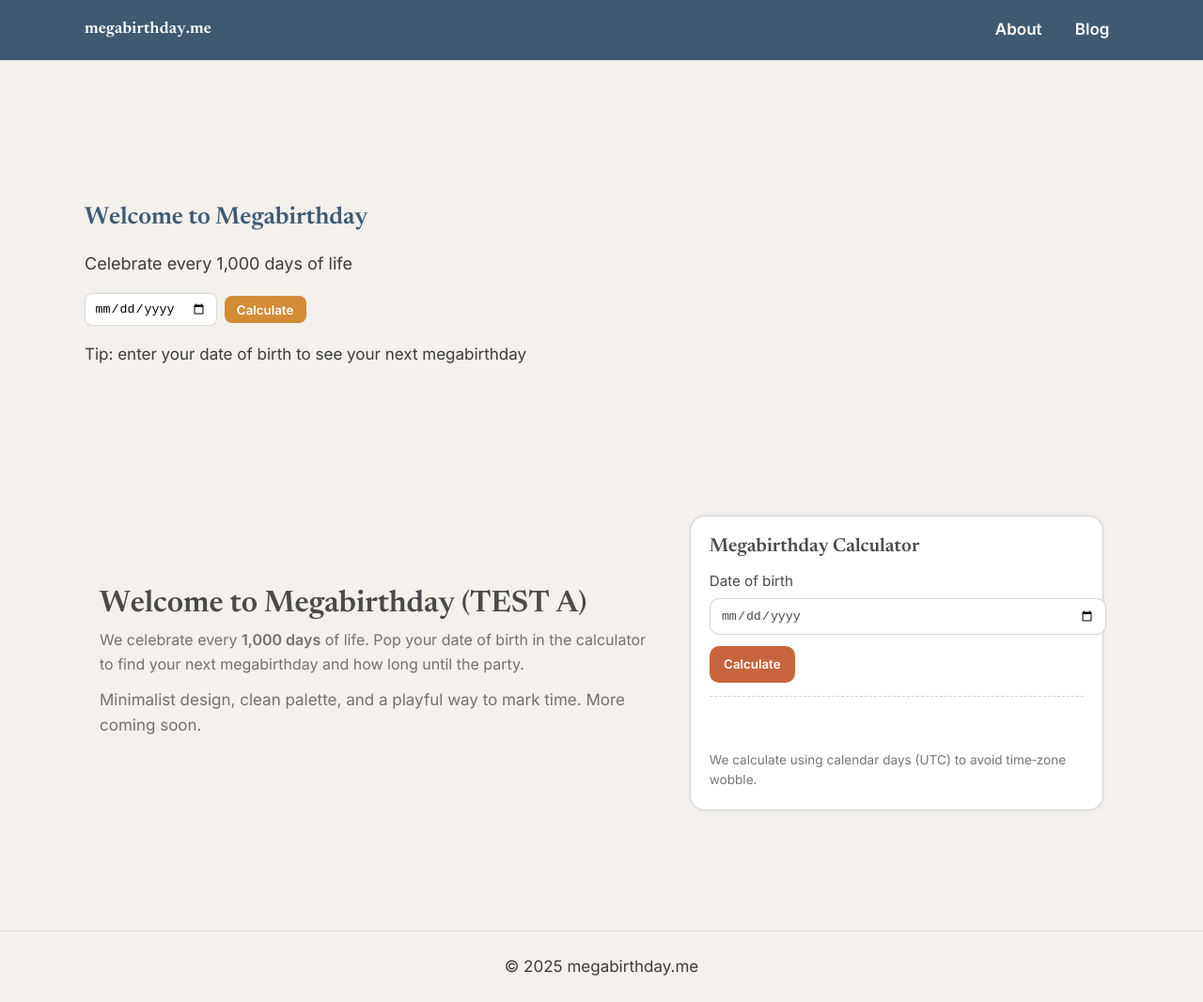
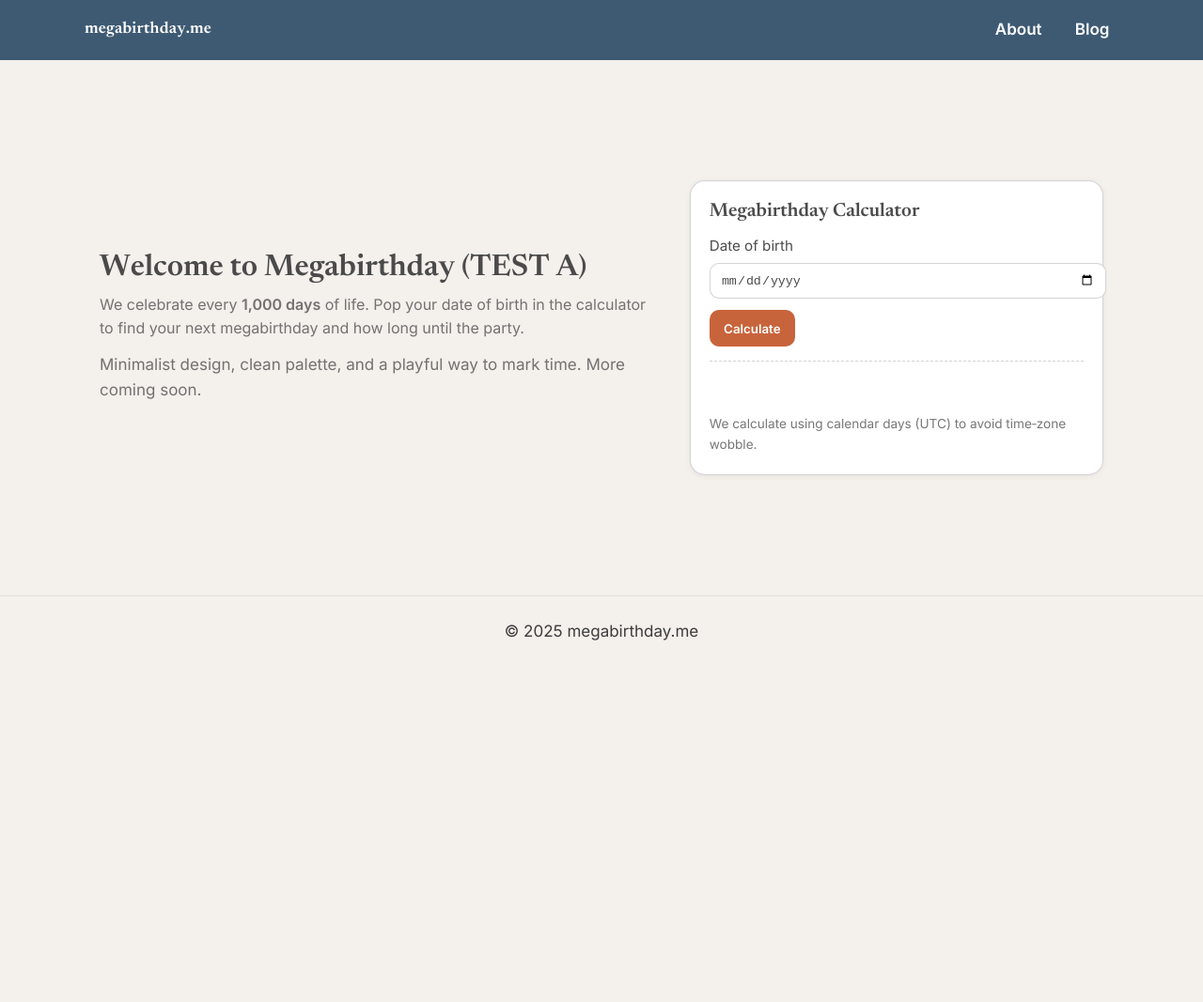
Before and after one commit to Vazool/megabirthday, a Jekyll site: the page built from index.html, in a window 1280 px wide and 1067 px high. Shown: the whole window at 94% size. Built offline with Jekyll 4.4.1, drawn with Linux system fonts in a browser that asks for light colours.

Commit message:
Update home.html
Removed the old hero from the layout

```diff
--- a/_layouts/home.html
+++ b/_layouts/home.html
@@ -2,22 +2,4 @@
 layout: default
 ---
 
-<section class="hero">
-  <h1>Welcome to Megabirthday</h1>
-  <p class="lead">Celebrate every 1,000 days of life</p>
-
-  <form class="calc" id="mb-form" action="#result" method="get" novalidate>
-    <label for="dob" class="visually-hidden">Date of birth</label>
-    <input type="date" id="dob" name="dob" required aria-label="Date of birth">
-    <button class="btn" type="submit">Calculate</button>
-  </form>
-
-  <div id="result" class="calc-result" aria-live="polite"></div>
-
-  <p class="note">Tip: enter your date of birth to see your next megabirthday</p>
-</section>
-
 {{ content }}  <!-- THIS makes anything in index.md appear -->
-
-<!-- Calculator script -->
-<script src="{{ '/assets/js/megabirthday.js' | relative_url }}" defer></script>
```
